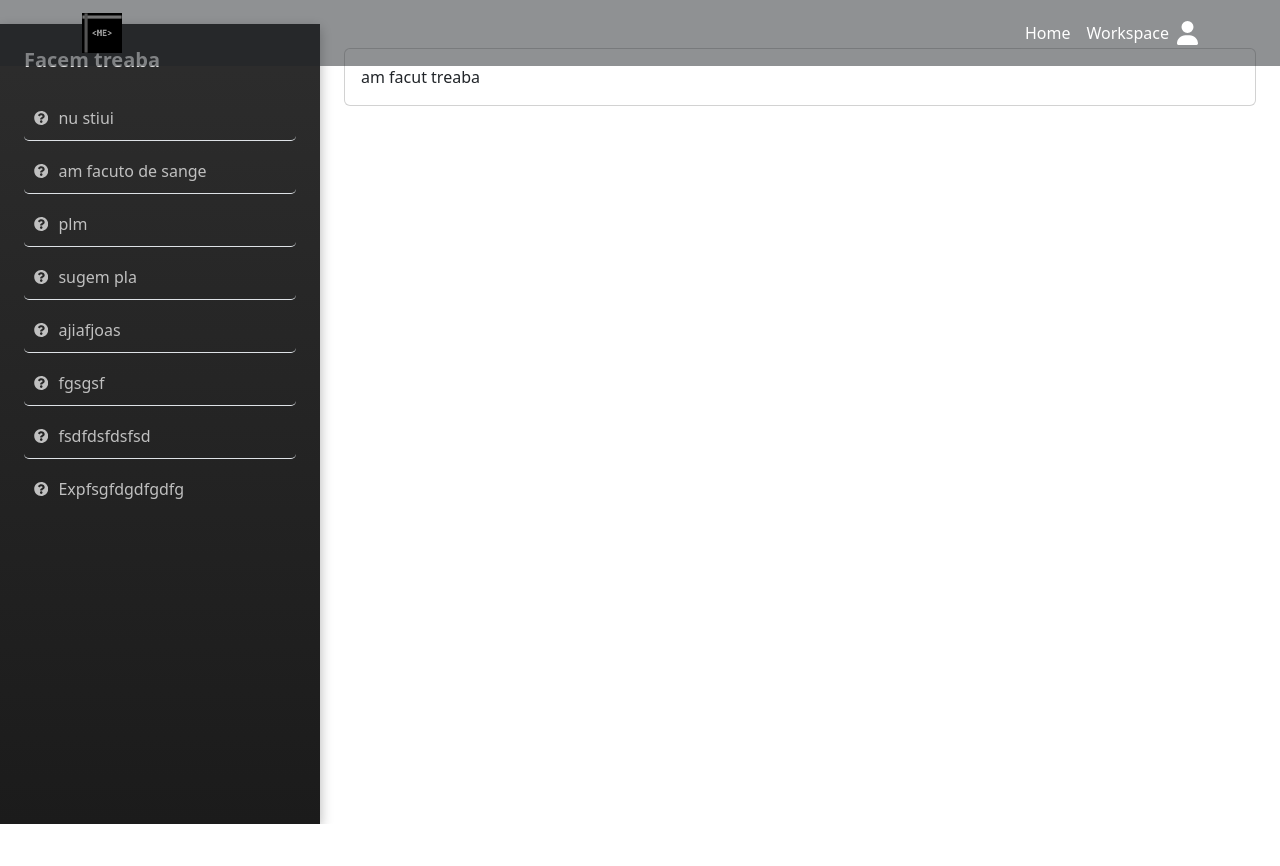
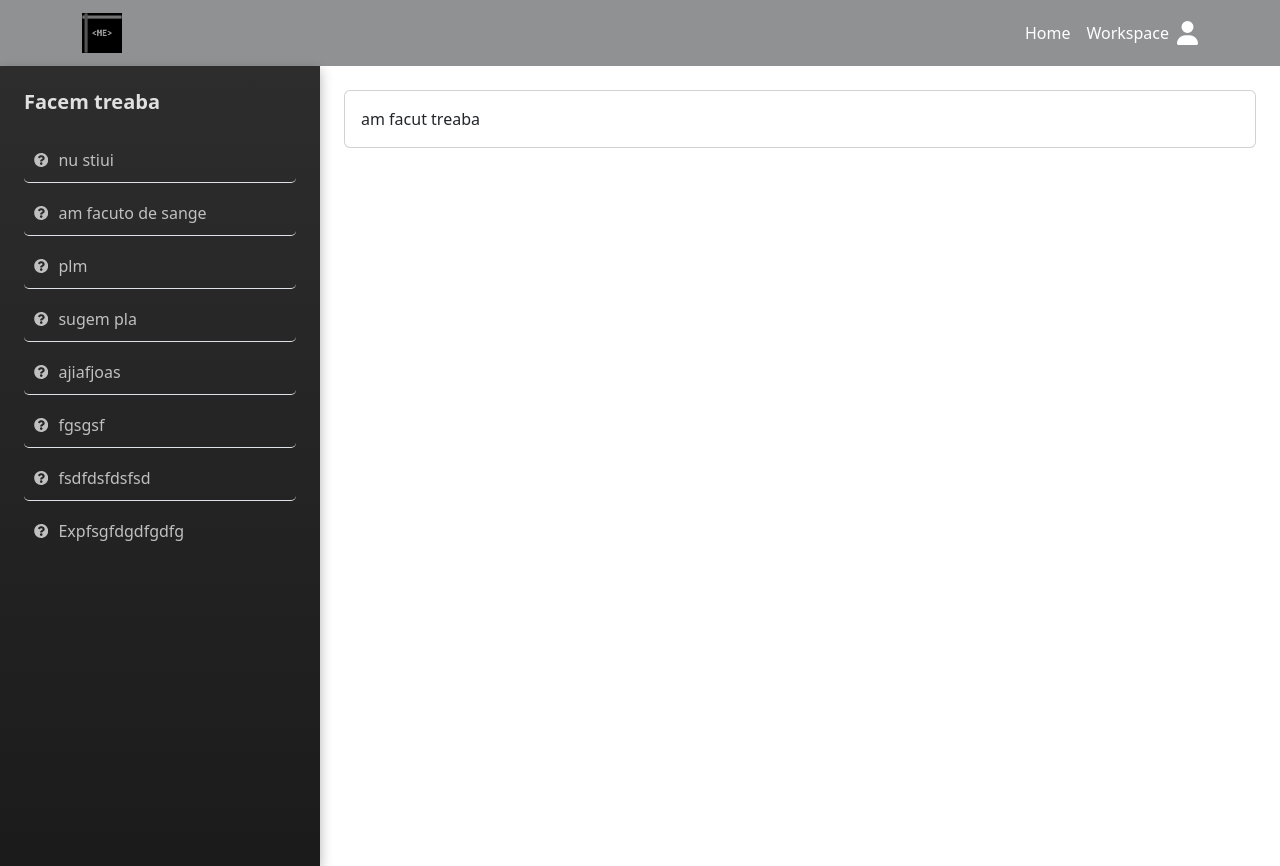
Before and after one commit to PauOnJava/EduTech_Hackathon, a React (Create React App) app in the folder app_01/: page /workspace in a window 1280 px wide. Before the commit the page ends 824 px from the top, so only its background shows below. Built offline with nearby package versions, Linux system fonts and the light colour scheme.

Commit message:
New features added

```diff
--- a/app_01/src/App.js
+++ b/app_01/src/App.js
@@ -10,7 +10,7 @@ function App() {
 
     return (
         <>
-            <Navbar/>
+            <Navbar  />
         </>
 
     );
--- a/app_01/src/Home.js
+++ b/app_01/src/Home.js
@@ -4,7 +4,7 @@ import {motion} from "framer-motion";
 import messages from "./messages.json";
 import './App.css';
 import axios from 'axios';
-const UNSPLASH_ACCESS_KEY = 'Fx0aspaA1ZS8jUWJ126oMMnT7N3YP0X7UfhuVQU2i8M';
+const UNSPLASH_ACCESS_KEY = 'nu merge' /*'Fx0aspaA1ZS8jUWJ126oMMnT7N3YP0X7UfhuVQU2i8M'*/;
 function Home() {
     const [currentMessage, setCurrentMessage] = useState("");
     const saluturi = messages.saluturi;
@@ -48,7 +48,7 @@ function Home() {
     }, []);
     return(
         <div
-            className="App "
+            className="App m-0 "
             style={{
                 height: '100vh',
                 backgroundSize: 'cover',
@@ -56,7 +56,7 @@ function Home() {
                 backgroundImage: backgroundImage ? `url(${backgroundImage})` : 'url(https://jimpattersonphotography.com/wordpress/wp-content/gallery/sierra-nevada/Sierra-Nevada-Mountain-Landscape-Sailor-Lake-Sunrise.jpg)', // Fallback la o imagine default
             }}
         >
-            <header className="App-header">
+            <header className="App-header m-0">
                 <div className="d-flex justify-content-center align-items-center vh-100 ">
                     <motion.div
                         initial={{opacity: 0, y: -100}}
--- a/app_01/src/Navbar.js
+++ b/app_01/src/Navbar.js
@@ -7,11 +7,32 @@ import {BrowserRouter as Router, Link, Route, Routes} from "react-router-dom";
 import { FontAwesomeIcon } from '@fortawesome/react-fontawesome';
 import { faUser } from '@fortawesome/free-solid-svg-icons';
 import imagePath from './assets/ME.png';
-const Navbar = () => {
+import './Navbar.css';
+const Navbar = ({ navbarType }) => {
+    const [lastScrollTop, setLastScrollTop] = useState(0);
+    const [showNavbar, setShowNavbar] = useState(true);
+    useEffect(() => {
+        const handleScroll = () => {
+            const currentScrollTop = window.pageYOffset || document.documentElement.scrollTop;
 
+            if (currentScrollTop > lastScrollTop && currentScrollTop > 100) {
+
+                setShowNavbar(false);
+            } else {
+
+                setShowNavbar(true);
+            }
+            setLastScrollTop(currentScrollTop <= 0 ? 0 : currentScrollTop); // Asigurăm că nu va fi negativ
+        };
+        window.addEventListener('scroll', handleScroll);
+        return () => window.removeEventListener('scroll', handleScroll);
+    }, [lastScrollTop]);
+    const navbarClass = navbarType === 'fixed' ? 'navbar fixed-top' : 'navbar sticky-top';
+    const navbarVisibility = showNavbar ? '' : 'd-none'; // 'd-none' va ascunde navbar-ul
    return (
        <Router>
-           <nav className="navbar navbar-expand-lg navbar-light fixed-top shadow-md bg-dark bg-opacity-50" style={{backgroundColor: 'transparent'}}>
+           <div className={`${navbarVisibility}`}>
+           <nav className="navbar navbar-expand-lg fixed-top navbar-light sticky-top shadow-md bg-dark bg-opacity-50" style={{backgroundColor: 'transparent'}}>
                <div className="container">
                    <a className="navbar-brand text-white" href="/">
                        <img src={imagePath} alt="MemoMe Logo" style={{width: '40px', height: '40px', marginRight: '10px'}}/>
@@ -38,7 +59,7 @@ const Navbar = () => {
                        <FontAwesomeIcon icon={faUser} style={{fontSize: '1.5rem', color: '#fff'}}/>
                    </a>
                </div>
-           </nav>
+           </nav></div>
     <Routes>
         <Route path="/" element={<Home/>}/>
         <Route path="/workspace" element={<Work/>}></Route>
--- a/app_01/src/Work.js
+++ b/app_01/src/Work.js
@@ -18,7 +18,7 @@ function App() {
 
     return (
         <div className="container-fluid">
-            <div className="row pt-4">
+            <div className="row ">
                 <div className="col-md-3 collapse d-md-block vh-100 p-4" id="sidebar"
                      style={{
                          background: "linear-gradient(180deg, #2d2d2d, #1b1b1b)",
```
Also changed, not shown: app_01/src/Navbar.css (added).
